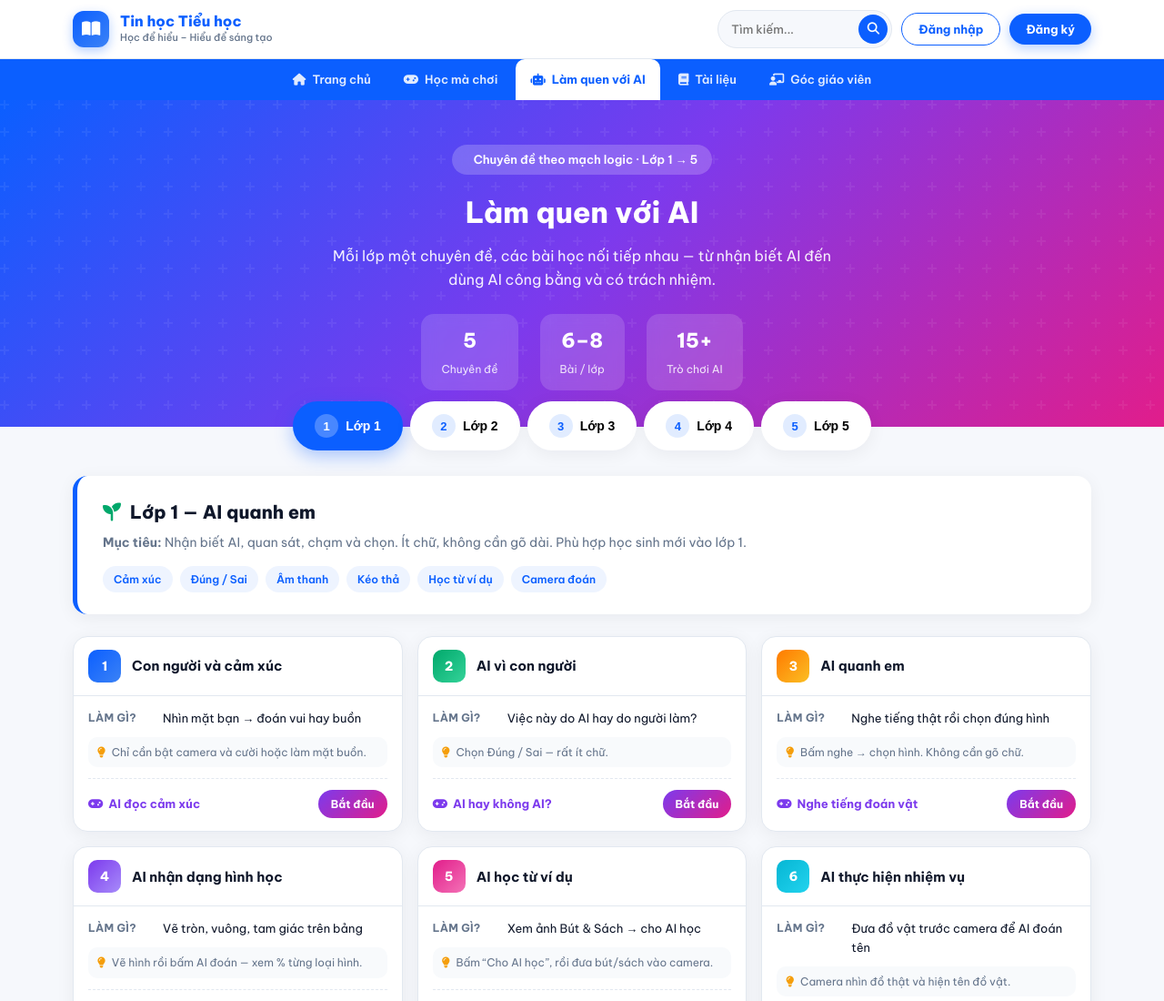
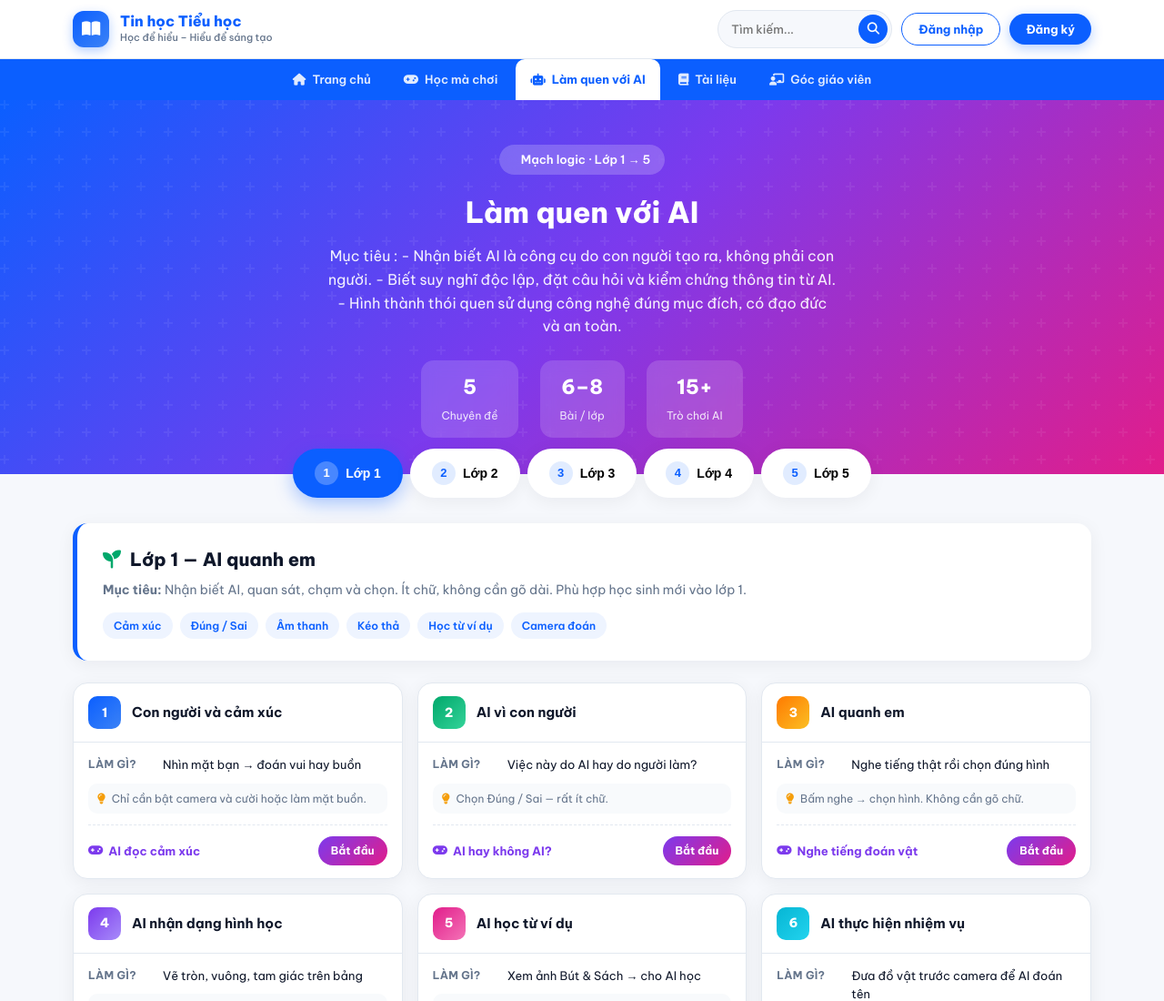
Before and after one commit to pbmnuivoi/Website-tinhoc, a plain HTML site: page lam-quen-voi-ai.html in a window 1280 px wide. Shown: the top 1100 px of the page at 91% size. Drawn offline with Linux system fonts and the light colour scheme.

Commit message:
Add files via upload
Signed-off-by: pbmnuivoi <pbmnuivoi@gmail.com>

```diff
--- a/lam-quen-voi-ai.html
+++ b/lam-quen-voi-ai.html
@@ -409,9 +409,14 @@
   <!-- Hero -->
   <section class="hero-ai">
     <div class="wrap">
-      <div class="badge"><i class="fas fa-sparkles"></i> Chuyên đề theo mạch logic · Lớp 1 → 5</div>
+      <div class="badge"><i class="fas fa-sparkles"></i>Mạch logic · Lớp 1 → 5</div>
       <h1>Làm quen với AI</h1>
-      <p>Mỗi lớp một chuyên đề, các bài học nối tiếp nhau — từ nhận biết AI đến dùng AI công bằng và có trách nhiệm.</p>
+      <p>
+        Mục tiêu :
+      - Nhận biết AI là công cụ do con người tạo ra, không phải con người.
+      - Biết suy nghĩ độc lập, đặt câu hỏi và kiểm chứng thông tin từ AI.
+      - Hình thành thói quen sử dụng công nghệ đúng mục đích, có đạo đức và an toàn.
+      </p>
       <div class="hero-stats">
         <div class="hero-stat"><strong>5</strong><span>Chuyên đề</span></div>
         <div class="hero-stat"><strong>6–8</strong><span>Bài / lớp</span></div>
```
